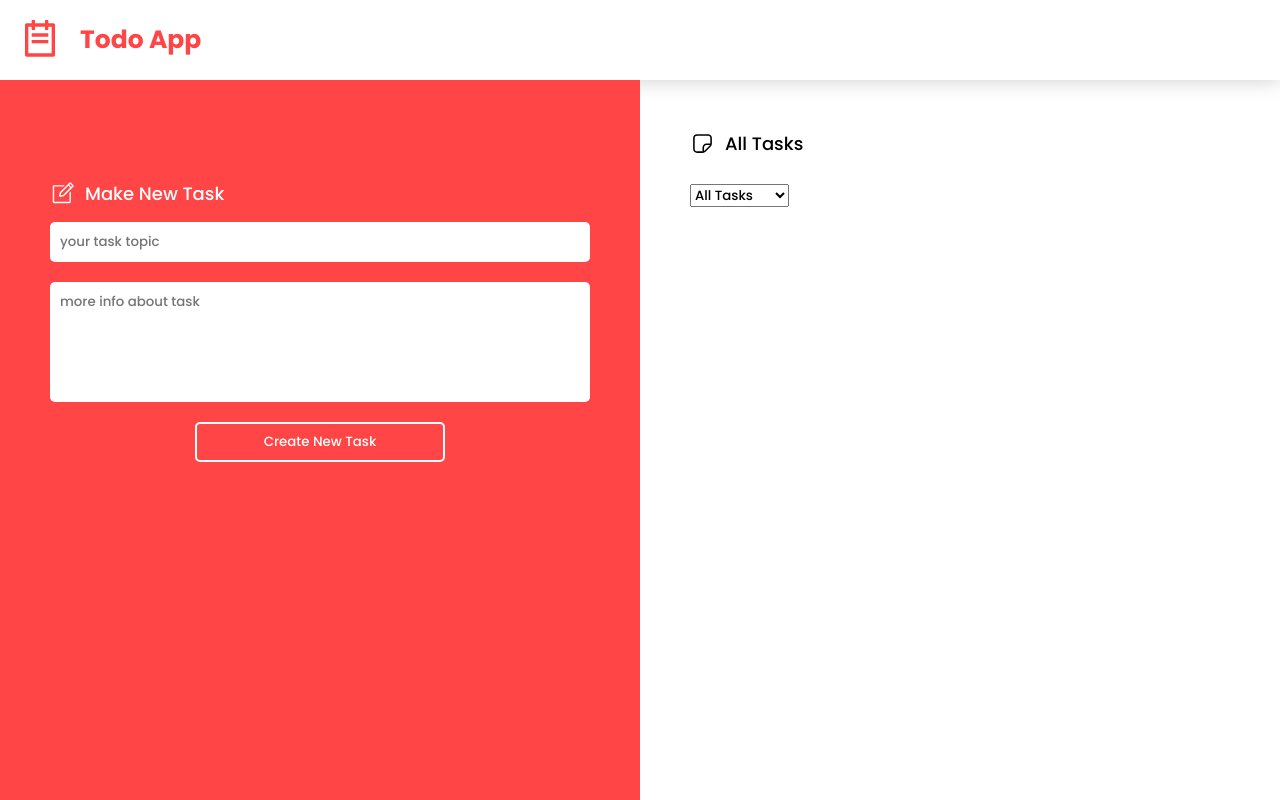
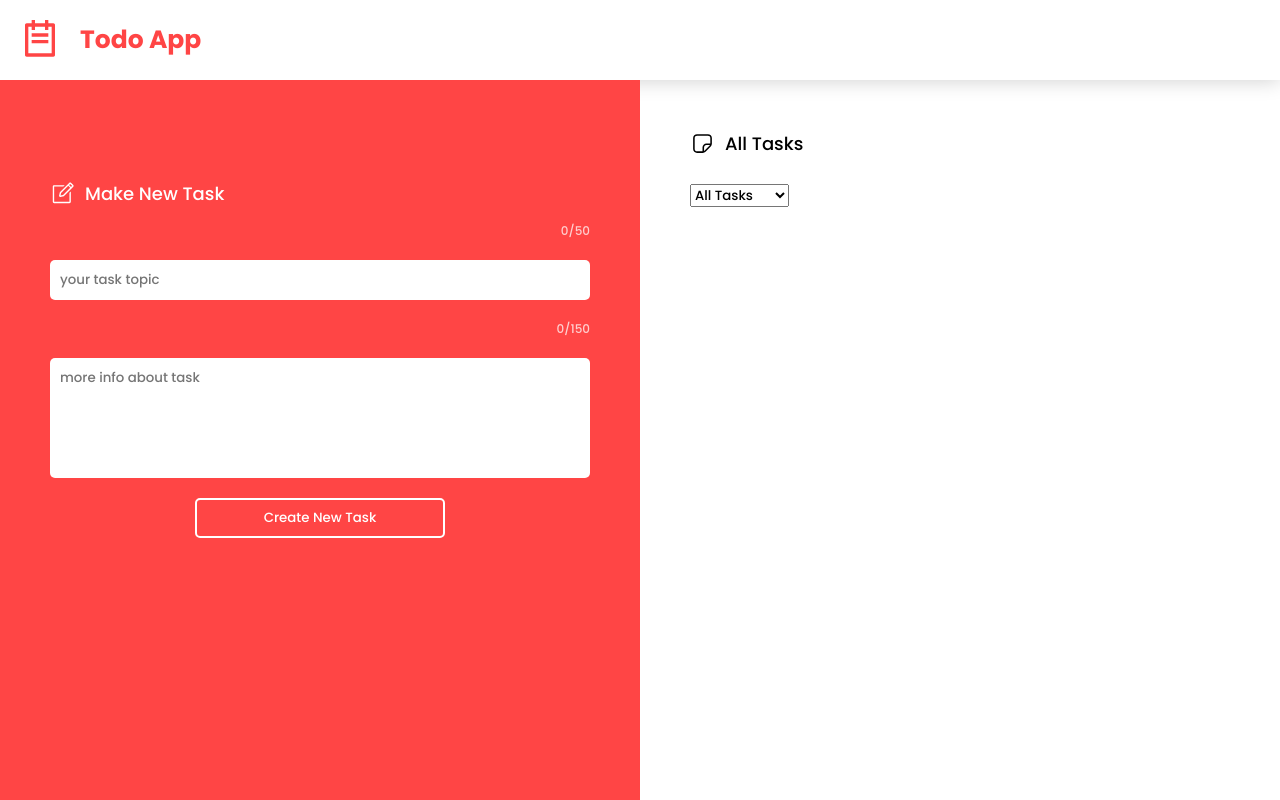
Before and after one commit to madmilan7/todo-app, a React (Create React App) app: page / in a window 1280 px wide. Built offline with nearby package versions, Linux system fonts and the light colour scheme.

Commit message:
add form validation with toast error

```diff
--- a/src/components/AddTask.js
+++ b/src/components/AddTask.js
@@ -1,4 +1,6 @@
 import React, { useContext, useState } from 'react';
+import { ToastContainer, toast } from 'react-toastify';
+import 'react-toastify/dist/ReactToastify.css';
 
 // Icons
 import addtask from '../assets/icon/add-task.svg';
@@ -24,11 +26,20 @@ const AddTask = () => {
 
     const submitHandler = () => {
         setText({ topic: '', content: '' });
-        addTasks(text.topic, text.content);
+        if (text.topic.trim() !== '' && text.content.trim() !== '') {
+            addTasks(text.topic, text.content);
+        } else {
+            errorMessage();
+        }
+    }
+
+    const errorMessage = () => {
+        toast.error('Please fill the fallowing form');
     }
 
     return (
         <div className={styles.addtask}>
+            <ToastContainer />
             <div className={styles.addtaskTitle}>
                 <img
                     className={styles.addtaskTitle__icon}
@@ -38,14 +49,18 @@ const AddTask = () => {
                 <h2 className={styles.addtaskTitle__text}>Make New Task</h2>
             </div>
             <div className={styles.addtaskInputs}>
+                <p className={styles.addtask__inputCount}>{text.topic.length}/50</p>
                 <input
+                    maxLength={50}
                     className={styles.addtaskInputs__name}
                     type="text"
                     placeholder='your task topic'
                     onChange={topicHandler}
                     value={text.topic}
                 />
+                <p className={styles.addtask__inputCount}>{text.content.length}/150</p>
                 <textarea
+                    maxLength={150}
                     className={styles.addtaskInputs__content}
                     type="text"
                     placeholder='more info about task'
--- a/src/components/AddTask.module.css
+++ b/src/components/AddTask.module.css
@@ -59,3 +59,9 @@
     border-radius: 5px;
     cursor: pointer;
 }
+
+.addtask__inputCount {
+    text-align: right;
+    color: rgba(255, 255, 255, 0.74);
+    font-size: 12px;
+}
--- a/src/components/Task.module.css
+++ b/src/components/Task.module.css
@@ -16,7 +16,6 @@
     background-color: #ff4545;
     transform: translateY(-50%);
     content: '';
-    transition: all 0.2s ease;
 }
 
 .task del {
```
